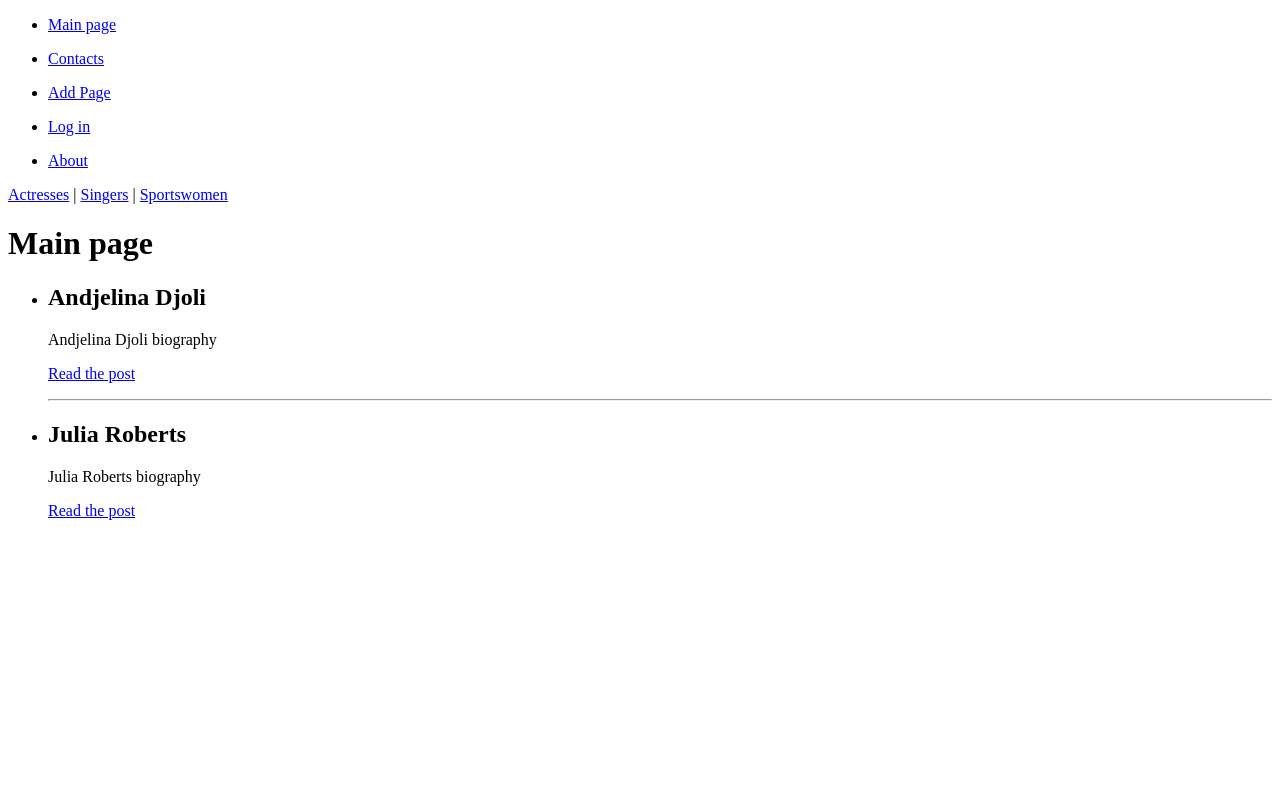
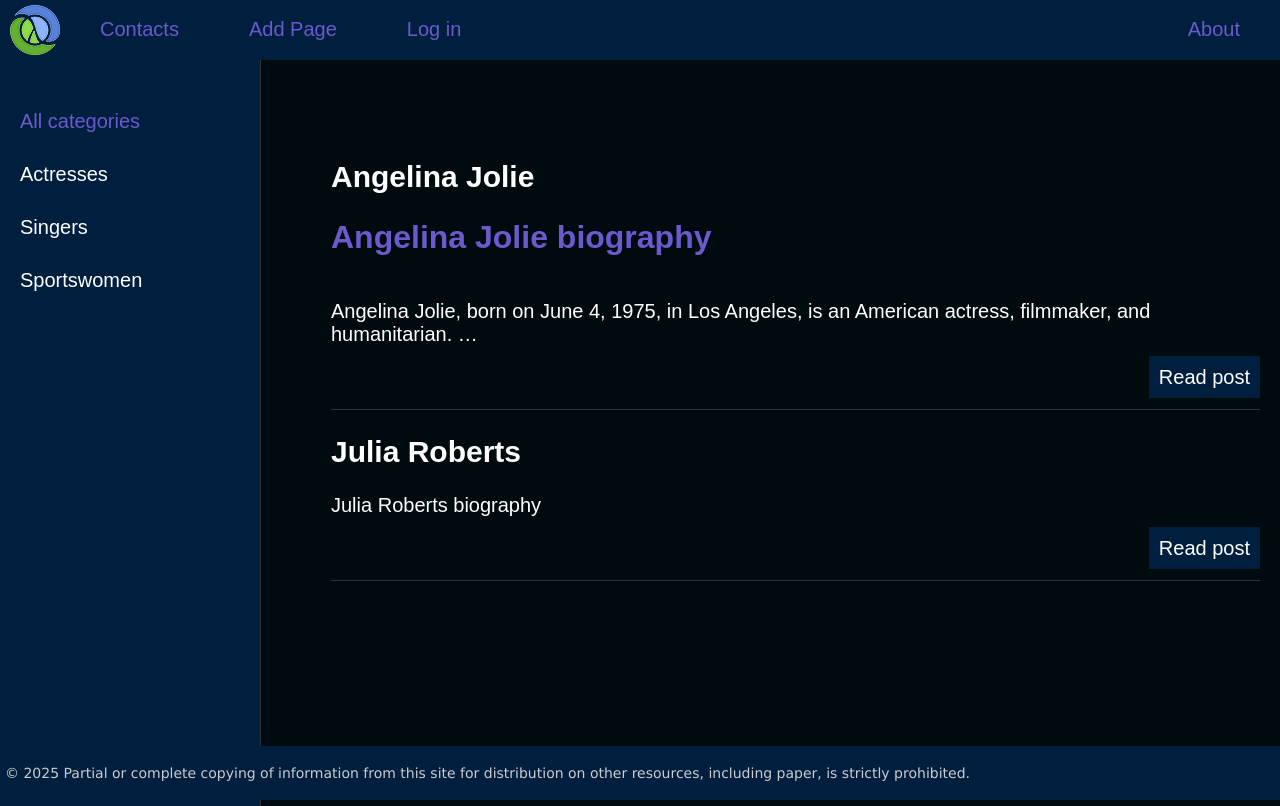
Before and after one commit to vitaliminkouski/Django-projects, a Django app: page / in a window 1280 px wide. Before the commit the page ends 520 px from the top, so only its background shows below. Run offline with Django 5.2, Linux system fonts and the light colour scheme.

Commit message:
connecting static files

```diff
--- a/django/sitewomen/templates/base.html
+++ b/django/sitewomen/templates/base.html
@@ -1,19 +1,63 @@
+{% load static %}
 <!DOCTYPE html>
-<html lang="en">
+<html>
 <head>
-    <meta charset="UTF-8">
-    <title>{{title}}</title>
+	<title>{{title}}</title>
+	<link type="text/css" href="{% static 'women/css/styles.css' %}" rel="stylesheet" />
+	<meta http-equiv="Content-Type" content="text/html; charset=utf-8">
+	<link rel="shortcut icon" href="{% static 'women/images/main.ico' %}" type="image/x-icon"/>
+	<meta name="viewport" content="width=device-width, initial-scale=1.0">
 </head>
 <body>
-<ul>
-    <li><a href="{% url 'home' %}">Main page</a></li>
-    {% for m in menu %}
-    {%if not forloop.last%}<li> {% else %} <li class="last"> {%endif%}
-        <p><a href="{% url m.url_name %}">{{ m.title }}</a></p>
-    </li>
-    {% endfor %}
-</ul>
-{%include 'women/includes/nav.html'%}
-{% block content%} {% endblock %}
+<table class="table-page" border=0 cellpadding="0" cellspacing="0">
+<tr><td valign=top>
+{% block mainmenu %}
+		<div class="header">
+			<ul id="mainmenu" class="mainmenu">
+			<li class="logo"><a href="{% url 'home' %}"><div class="logo"></div></a></li>
+{% for m in menu %}
+	{% if not forloop.last %}<li>{% else %}<li class="last">{% endif %}
+		<a href="{% url m.url_name %}">{{m.title}}</a></li>
+{% endfor %}
+			</ul>
+			<div class="clear"></div>
+		</div>
+{% endblock mainmenu %}
+
+
+<table class="table-content" border=0 cellpadding="0" cellspacing="0">
+<tr>
+<!-- Sidebar in the left -->
+	<td valign="top" class="left-chapters">
+	<ul id="leftchapters">
+		<li class="selected">All categories</li>
+		<li><a href="#">Actresses</a></li>
+		<li><a href="#">Singers</a></li>
+		<li><a href="#">Sportswomen</a></li>
+
+		</li>
+	</ul>
+</td>
+<!-- End of Sidebar -->
+<td valign="top" class="content">
+	{% block breadcrumbs %}
+	{% endblock %}
+
+<!-- content block -->
+	<div class="content-text">
+{% block content %}
+{% endblock %}
+	</div>
+<!-- end content block -->
+
+</td></tr></table>
+</td></tr>
+<!-- Footer -->
+<tr><td valign=top>
+	<div id="footer">
+		<p>&copy; 2025 Partial or complete copying of information from this site for distribution on other resources, including paper, is strictly prohibited.</p>
+	</div>
+</td></tr></table>
+<!-- Конец footer'а и страницы -->
 </body>
 </html>
--- /dev/null
+++ b/django/sitewomen/women/static/women/css/styles.css
@@ -0,0 +1,426 @@
+html, body {
+	font-family: 'Arial';
+	margin: 0;
+	padding: 0;
+	height: 100%;
+	width: 100%;
+	color: #ffffff;
+	background-color: #000b0f;
+}
+
+a {
+	color: #6a5acd;
+	text-decoration: none;
+}
+a:hover {
+	color: #8a2be2;
+	text-decoration: underline;
+}
+
+img {max-width: 600px; height: auto;}
+
+img.img-article-left {
+	max-width: 300px;
+	height: auto;
+	float: left;
+	padding: 0 10px 10px 0;
+}
+
+img.img-article-left.thumb {
+	max-width: 150px;
+	height: auto;
+}
+
+p.link-read-post {
+	text-align: right;
+}
+p.link-read-post a {
+	padding: 10px;
+	min-width: 100px;
+	background: #001f3f;
+	color: #fff;
+	text-decoration: none;
+}
+
+div.article-panel {
+    background: #001f3f;
+    padding: 5px 10px;
+    box-sizing: border-box;
+    overflow: hidden;
+    color: #ffffff;
+}
+div.article-panel p.first {
+    margin: 0;
+    float: left;
+}
+div.article-panel p.last {
+    margin: 0;
+    float: right;
+}
+
+ul.list-articles {
+	list-style: none;
+	margin: 0;
+	padding: 0;
+}
+ul.list-articles li {
+	border-bottom: 1px solid #333;
+}
+
+.table-page {
+	width: 100%;
+	height: 100%;
+	vertical-align: top;
+}
+.table-page tr {height: 100%;}
+
+.clear {clear: both;}
+
+.header {
+	background: #001f3f;
+	height: 60px;
+}
+
+.logo {
+	background: url('../images/logo.png') no-repeat 10px 5px;
+	width: 70px;
+	height: 60px;
+}
+
+ul.mainmenu {
+	list-style: none;
+	margin: 0;
+	padding: 0;
+	height: 60px;
+	color: #6a5acd;
+	font-size: 20px;
+	overflow: hidden;
+}
+ul.mainmenu li {
+	float: left;
+	margin: 18px 40px 0 30px;
+}
+ul.mainmenu li.logo {margin: 0;}
+ul.mainmenu li.last {float: right;}
+
+ul.mainmenu li a {
+	color: #6a5acd;
+	text-decoration: none;
+}
+ul.mainmenu li a:hover {
+	color: #8a2be2;
+}
+
+.panelitems {
+	text-align: center;
+}
+
+ul.langitem {
+	list-style: none;
+	display: inline-block;
+	margin: 30px;
+	padding: 0;
+	max-width: 300px
+}
+ul.langitem li {
+	margin: 10px 0 0 0;
+	width: 100%;
+}
+ul.langitem li.image {
+	margin: 0;
+	text-align: center;
+	width: 100%;
+	height: 250px;
+	overflow: hidden;
+}
+ul.langitem li.descr {
+	color: #cccccc;
+	height: 170px;
+	overflow: hidden;
+}
+ul.langitem li a {
+	color: #6a5acd;
+	text-decoration: none;
+	font-size: 20px;
+}
+ul.langitem li a:hover {
+	color: #8a2be2;
+}
+div.button {
+	background: #001f3f;
+	max-width: 200px;
+	margin: 0 auto;
+	padding: 5px 20px;
+	border-radius: 10px;
+	font-size: 20px;
+	color: #fff;
+}
+
+.table-content {
+	width: 100%;
+	min-height: 100%;
+	height: 100%;
+}
+
+.left-chapters {
+	margin: 0;
+	background: #001f3f;
+	border-right: 1px solid #333;
+}
+.left-chapters ul {
+	width: 230px;
+	margin: 0;
+	padding: 20px 10px 10px 20px;
+	list-style: none;
+	font-size: 20px;
+}
+.left-chapters ul li {
+	margin: 30px 0 0 0;
+	color: #888;
+}
+.left-chapters ul li.selected {color: #6a5acd; }
+.left-chapters ul li a {
+	color: #fff;
+	text-decoration: none;
+}
+.left-chapters ul li a:hover { color: #8a2be2; }
+.left-chapters ul li.share {margin: 60px 0 0 0;}
+.left-chapters ul li.share p {margin: 30px 0;}
+.left-chapters ul li.share a {
+	display: inline-block;
+	width: 40px;
+	height: 40px;
+	margin: 0 20px 0 0;
+}
+.left-chapters ul li.share a.share-yt {
+	width: 100%;
+	height: 30px;
+	background: url('../images/share_yt.png') no-repeat 0 0
+}
+.left-chapters ul li.share a.share-yt:hover {
+	width: 100%;
+	height: 30px;
+	background: url('../images/share_yt.png') no-repeat 0 -30px
+}
+
+ul.tags-list {
+    width: 100%;
+	margin: 0;
+	padding: 0;
+	list-style: none;
+}
+
+ul.tags-list li {
+	margin: 0;
+	padding: 0 0 10px;
+    display: inline-block;
+}
+
+ul.tags-list li a {
+	padding: 5px;
+	font-size: 16px;
+	border: 1px solid #6a5acd;
+	color: #6a5acd;
+}
+
+.content {
+	padding: 40px 20px 20px 40px;
+	width: 100%;
+	box-sizing: border-box;
+}
+
+ul.breadcrumbs {
+	margin: 0;
+	padding: 0;
+	list-style: none;
+	font-size: 20px;
+	font-family: Sans-serif, Arial, Tahoma;
+}
+ul.breadcrumbs li {
+	display: inline-block;
+}
+ul.breadcrumbs li a {
+	color: #6a5acd;
+	text-decoration: none;
+}
+ul.breadcrumbs li a:hover { color: #8a2be2; }
+ul.breadcrumbs li:after{
+	padding: 0 10px;
+	content: "\2192";
+}
+ul.breadcrumbs li.last:after {content: "";}
+
+ul.control {
+	margin: 0;
+	padding: 60px 0 0 0;
+	list-style: none;
+	font-family: Sans-serif, Arial, Tahoma;
+	font-size: 18px;
+	width: 100%;
+}
+ul.control li {	float: left; padding: 0 0 0 10px;}
+ul.control li.first:before {content: "\2190"; padding: 0 10px 0 0;}
+ul.control li.last {float: right; padding: 0 40px 0 0;}
+ul.control li.last:after {content: "\2192"; padding: 0 0 0 10px;}
+ul.control li a { color: #6a5acd; text-decoration: none; }
+ul.control li a:hover { color: #8a2be2; }
+
+ul.content-table {
+	margin: 0;
+	padding: 60px 0 0 30px;
+	list-style: none;
+	font-family: Sans-serif, Arial, Tahoma;
+	font-size: 28px;
+}
+ul.content-table li {
+	margin: 0 0 40px 0;
+}
+ul.content-table li a {
+	color: #6a5acd;
+	text-decoration: none;
+}
+ul.content-table li a:hover {color: #8a2be2;}
+
+.content-text {
+	margin: 60px 0 0 30px;
+	color: #ffffff;
+	font-size: 20px;
+	font-family: Sans-serif, Arial, Tahoma;
+}
+.content-text h1 {
+	font-size: 32px;
+	color: #6a5acd;
+}
+
+ul.lang-list {
+	list-style: none;
+	margin: 0;
+	padding: 14px 0 0 0;
+	background: #001f3f;
+	width: 100%;
+	height: 50px;
+	border-top: 1px solid #333;
+	box-sizing: border-box;
+	font-size: 18px;
+	font-family: Sans-serif, Arial, Tahoma;
+}
+ul.lang-list li {
+	display: inline-block;
+	margin-left: 40px;
+}
+ul.lang-list li.selected {
+	color: #6a5acd;
+	border-bottom: 1px solid #6a5acd;
+}
+ul.lang-list li a {
+	color: #eee;
+	text-decoration: none;
+}
+ul.lang-list li a:hover {color: #6a5acd;}
+
+.topic-subject .topic-line {
+	border-bottom: 1px solid #6a5acd;
+	margin-top: -16px;
+}
+
+.topic-subject .topic-text {
+	display: inline-block;
+	font-size: 28px;
+	color: #6a5acd;
+	padding: 0 10px;
+	margin-left: 30px;
+	background: #000b0f;
+	font-family: Sans-serif, Arial, Tahoma;
+}
+
+.list-topic {
+	margin: 40px 0 60px 0;
+	font-family: Sans-serif, Arial, Tahoma;
+}
+.list-topic p {
+	margin: 0;
+	font-size: 28px;
+}
+.list-topic ol {
+	columns: 2;
+	-webkit-columns: 2;
+	column-gap: 40px;
+}
+.list-topic ol li {
+	display: list-item;
+	margin: 10px 10px 0 0px;
+	padding: 0 0 0 10px;
+}
+.list-topic ol li a {
+	color: #6a5acd;
+	text-decoration: none;
+}
+.list-topic ol li a:hover {color: #8a2be2;}
+
+.highlight {
+	max-width: 350px;
+	padding: 0 10px;
+	margin: 0;
+	overflow: auto;
+	overflow-y: hidden;
+	background: #001f3f;
+	color: #ffffff;
+}
+.highlight p { margin: 0; }
+.highlight .block {
+	width: 100%;
+	margin: 0;
+}
+.highlight .block p { margin: 0; }
+
+.quote {
+	background: url('../images/blockquote.png') no-repeat 0 10px;
+	padding: 5px 5px 5px 70px;
+	font-family: Sans-serif, Arial, Tahoma;
+	font-style: italic;
+	color: #dddddd;
+}
+
+#footer {
+	box-sizing: border-box;
+	background: #001f3f;
+	padding: 5px;
+	color: #ccc;
+	font-size: 14px;
+	font-family: Verdana, Geneva, Arial, Helvetica;
+	text-align: left;
+	overflow: hidden;
+}
+#footer a {
+	text-decoration: underline;
+	color: #ccc;
+}
+
+.form-input {
+    width: 300px;
+    font-size: 16px;
+    background-color: #000b0f;
+    color: #ffffff;
+    border: 1px solid #6a5acd;
+}
+
+.form-label {
+    display: inline-block;
+    min-width: 150px;
+    vertical-align: top;
+    color: #ffffff;
+}
+
+.form-error ul {
+    list-style: none;
+    padding: 0;
+    color: #ff4c4c;
+}
+
+.form-button {
+    min-width: 200px;
+    font-size: 16px;
+    background-color: #6a5acd;
+    color: white;
+    border: none;
+}
--- a/django/sitewomen/women/templates/women/index.html
+++ b/django/sitewomen/women/templates/women/index.html
@@ -1,21 +1,17 @@
-{%extends 'base.html'%}
-{%block content%}
+{% extends 'base.html' %}
 
-<h1>{{ title }}</h1>
-<ul>
-
-    {%for p in posts%}
-    {% if p.is_published %}
-    <li>
-        <h2>{{p.title}}</h2>
-        <p>{{p.content}}</p>
-        <p><a href="{% url 'post' p.id %}">Read the post</a></p>
-        {%if not forloop.last%}
-        <hr>
-        {%endif%}
-    </li>
-    {%endif%}
-    {%endfor%}
-
+{% block content %}
+<ul class="list-articles">
+	{% for p in posts %}
+	{% if p.is_published %}
+			<li><h2>{{p.title}}</h2>
+    {% autoescape off %}
+	{{p.content|linebreaks|truncatewords:20}}
+    {% endautoescape %}
+			<div class="clear"></div>
+			<p class="link-read-post"><a href="{% url 'post' p.id %}">Read post</a></p>
+			</li>
+	{% endif %}
+	{% endfor %}
 </ul>
-{%endblock%}
+{% endblock %}
--- a/django/sitewomen/women/views.py
+++ b/django/sitewomen/women/views.py
@@ -5,7 +5,10 @@ from django.urls import reverse
 from django.template.defaultfilters import join
 
 data_db=[
-    {'id': 1, 'title': 'Andjelina Djoli', 'content': 'Andjelina Djoli biography', 'is_published': True},
+    {'id': 1, 'title': 'Angelina Jolie', 'content': '''<h1>Angelina Jolie biography</h1>
+    Angelina Jolie, born on June 4, 1975, in Los Angeles, is an American actress, filmmaker, and humanitarian. She rose to fame with her Oscar-winning performance in Girl, Interrupted (1999) and became widely known for roles in Lara Croft: Tomb Raider, Mr. & Mrs. Smith, and Maleficent. Beyond acting, she has been deeply involved in humanitarian work, serving as a UNHCR Goodwill Ambassador and later as a Special Envoy, completing over 60 field missions.
+    Jolie is also recognized for her advocacy for refugees and displaced people. She has six children and was previously married to actor Brad Pitt, with their divorce finalized in 2024. Jolie remains a prominent figure in both Hollywood and global humanitarian efforts.''',
+     'is_published': True},
     {'id': 2, 'title': 'Margo Robbie', 'content': 'Margo Robbie biography', 'is_published': False},
     {'id': 3, 'title': 'Julia Roberts', 'content': 'Julia Roberts biography', 'is_published': True},
 ]
```
Also changed, not shown: django/sitewomen/sitewomen/settings.py (+5 -2 lines), django/sitewomen/women/templates/women/about.html (+5 -4 lines), django/sitewomen/women/templates/women/login.html (deleted, +0 -12 lines), django/sitewomen/women/static/women/images/blockquote.png (added), django/sitewomen/women/static/women/images/btn_yt.png (added), django/sitewomen/women/static/women/images/logo.png (added), django/sitewomen/women/static/women/images/main.ico (added), django/sitewomen/women/static/women/images/share_yt.png (added), django/sitewomen/women/static/women/images/smallmenu.png (added), 1 other file.
